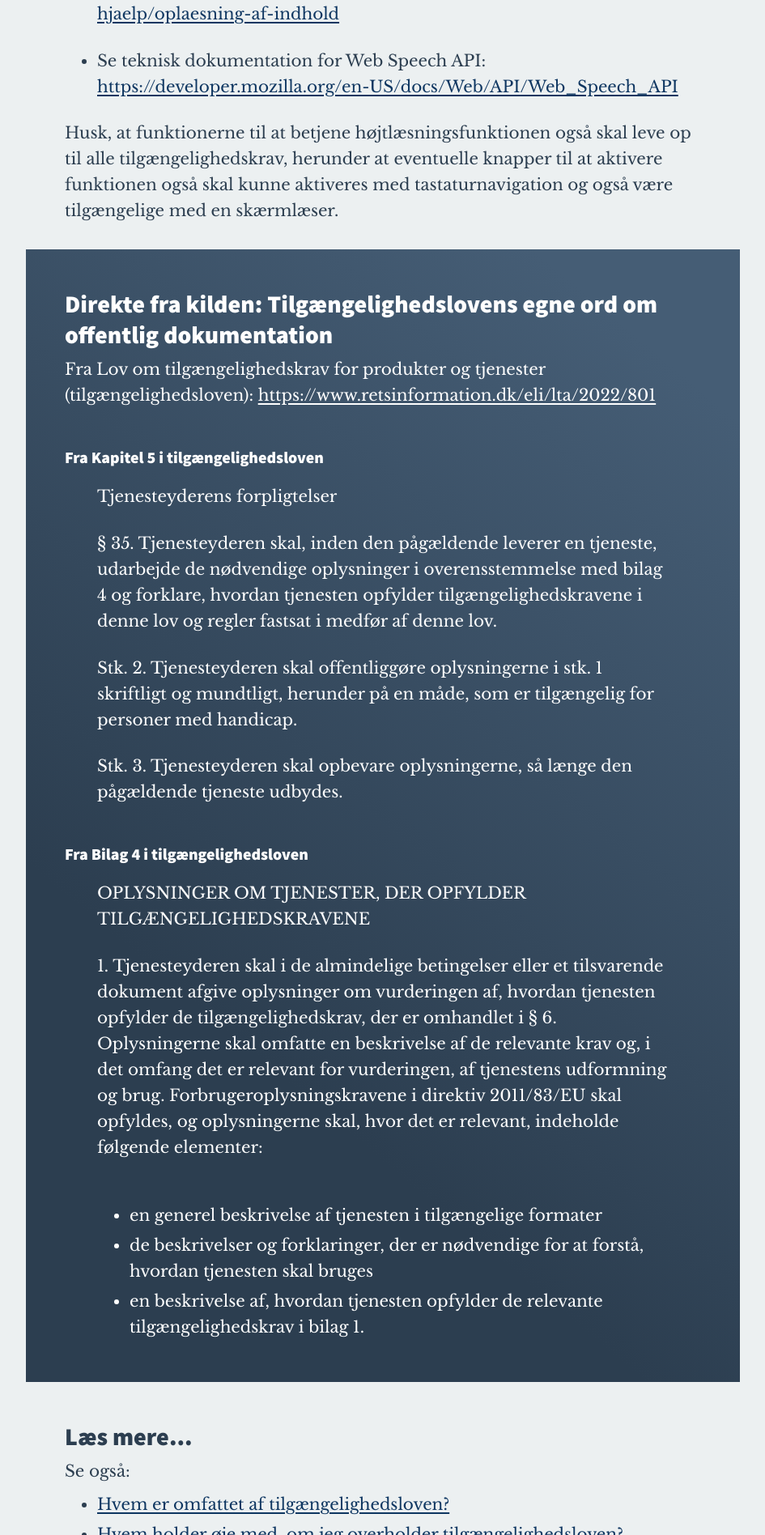
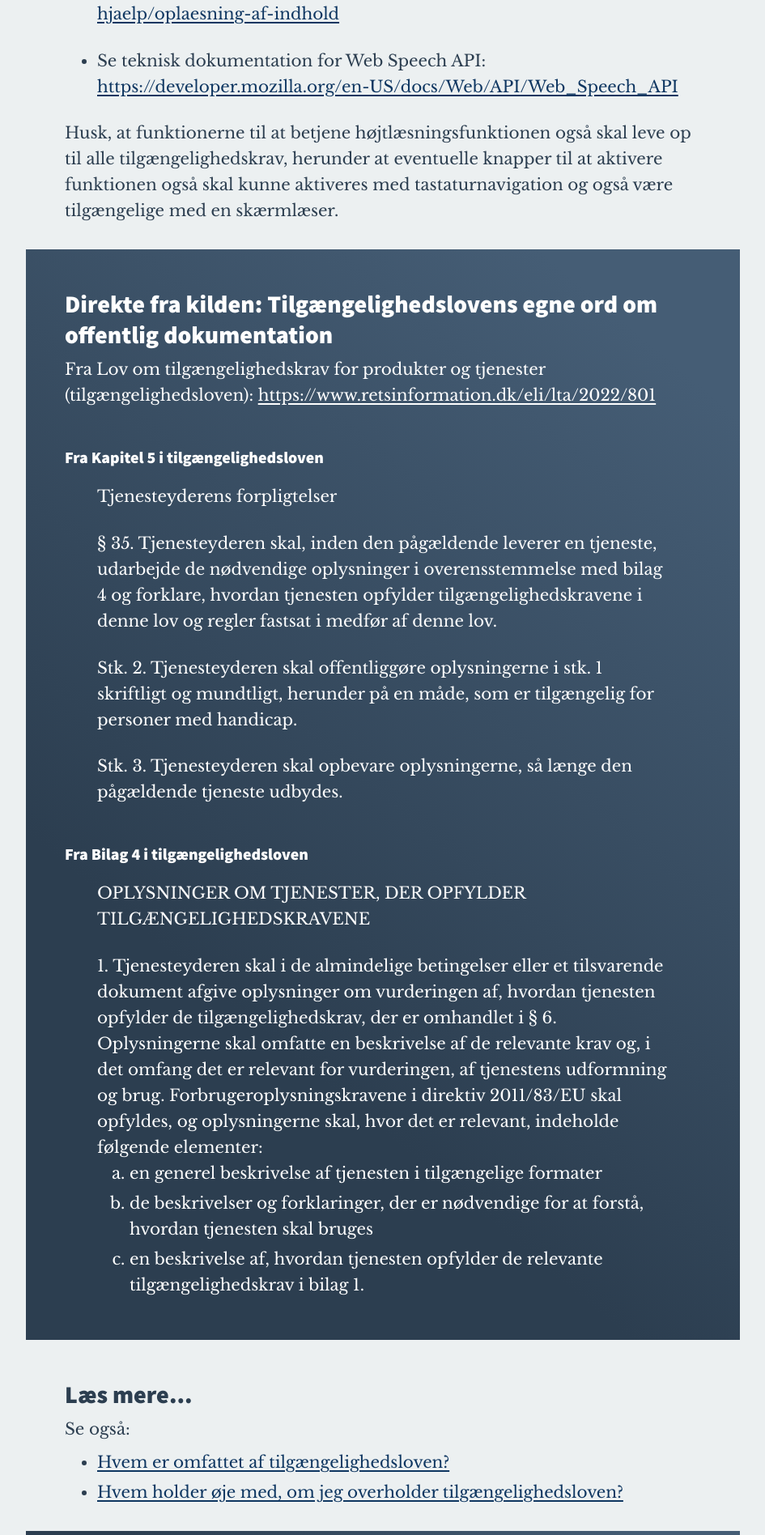
Before and after one commit to derangeddk/deranged.dk, a Jekyll site: the page built from _posts/2026-04-07-mundtlig-offentliggoerelse-i-tilaengelighedsloven.html, in a window 1280 px wide. Shown: the part 4504-6400 px from the top of the page at 81% size, without its empty margins (20-965 px from the left). Built offline with Jekyll 4.4.1, drawn with Linux system fonts in a browser that asks for light colours; some web fonts are replaced; comment, search, counter and statistics services are not loaded.

Commit message:
Update 2026-04-07-mundtlig-offentliggoerelse-i-tilaengelighedsloven.html

```diff
--- a/_posts/2026-04-07-mundtlig-offentliggoerelse-i-tilaengelighedsloven.html
+++ b/_posts/2026-04-07-mundtlig-offentliggoerelse-i-tilaengelighedsloven.html
@@ -141,13 +141,12 @@ by: >
             <p>OPLYSNINGER OM TJENESTER, DER OPFYLDER TILGÆNGELIGHEDSKRAVENE</p>
 
             <p>1. Tjenesteyderen skal i de almindelige betingelser eller et tilsvarende dokument afgive oplysninger om vurderingen af, hvordan tjenesten opfylder de tilgængelighedskrav, der er omhandlet i § 6. Oplysningerne skal omfatte en beskrivelse af de relevante krav og, i det omfang det er relevant for vurderingen, af tjenestens udformning og brug. Forbrugeroplysningskravene i direktiv 2011/83/EU skal opfyldes, og oplysningerne skal, hvor det er relevant, indeholde følgende elementer: </p>
-            <br />
 
-            <ul>
+            <ol type="a" style="margin-top:0">
                 <li>en generel beskrivelse af tjenesten i tilgængelige formater</li>
                 <li>de beskrivelser og forklaringer, der er nødvendige for at forstå, hvordan tjenesten skal bruges</li>
                 <li>en beskrivelse af, hvordan tjenesten opfylder de relevante tilgængelighedskrav i bilag 1.</li>
-            </ul>
+            </ol>
         </blockquote>
     </div>
 
```
